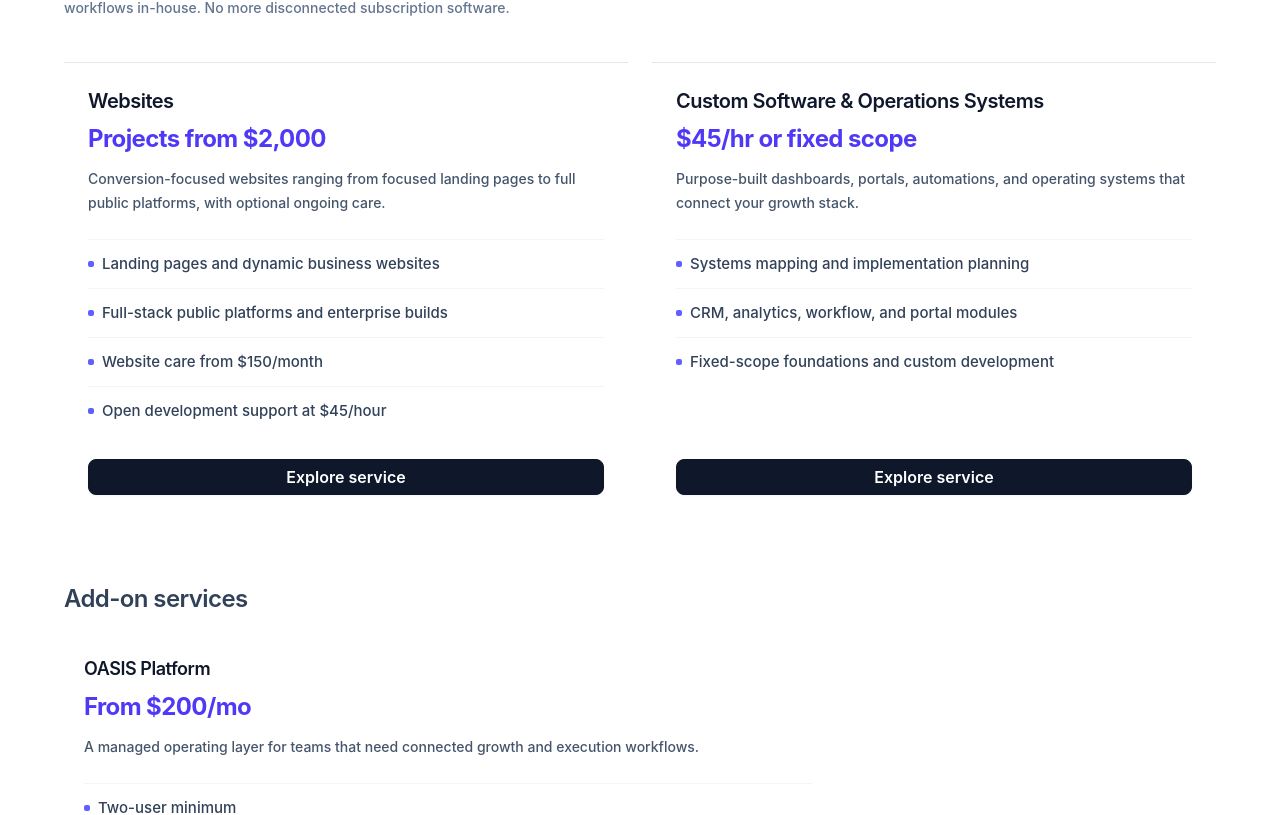
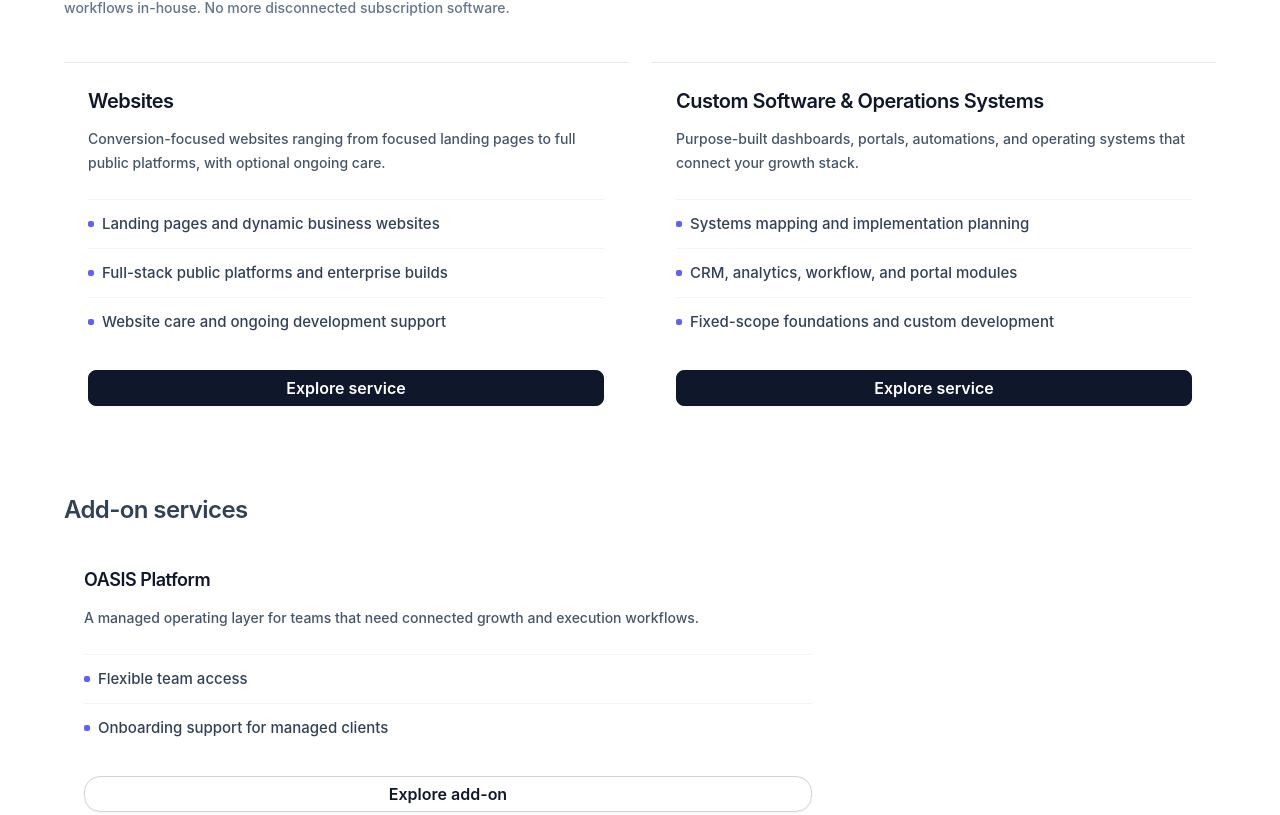
Before and after one commit to VladUsatii/usatii-website, a Next.js app: page / in a window 1280 px wide. Shown: the part 7977-8792 px from the top of the page. Built offline with nearby package versions, Linux system fonts and the light colour scheme.

Commit message:
had to remove pricing because were trying to be airtable partners

```diff
--- a/src/app/_components/hero_three.jsx
+++ b/src/app/_components/hero_three.jsx
@@ -8,117 +8,26 @@ import {
   DialogHeader,
   DialogOverlay,
   DialogTitle,
-  DialogDescription,
   DialogFooter,
   DialogClose,
 } from "@/components/ui/dialog";
 import { motion, AnimatePresence, useReducedMotion } from "framer-motion";
 import Link from "next/link";
-// import { Download } from "lucide-react";
 
 const coreServices = [
-  /* Marketing services hidden from the homepage while USATII leads with custom software.
-  {
-    name: "Content & Channel Operations",
-    price: "Editing from $75",
-    badge: "Core service",
-    summary:
-      "A modular content system for brands that need dependable creative production, publishing, and channel operations.",
-    features: [
-      "• Short-form editing: 1, 10, 20, or 30-video packages",
-      "• Strategy and scripting support from $300/month",
-      "• Multi-platform publishing and channel operations",
-      "• Custom scopes for 31+ videos and mixed deliverables",
-    ],
-    prices: [
-      ["$75", "1 short-form video edit"],
-      ["$650", "10 short-form video edits"],
-      ["$1,100", "20 short-form video edits"],
-      ["$1,500", "30 short-form video edits"],
-      ["Custom", "31+ videos, channel operations, or mixed deliverables"],
-    ],
-  },
-  {
-    name: "Paid Marketing",
-    price: "$450/mo + 20% of ad spend",
-    badge: "Core service",
-    summary:
-      "Performance-driven paid acquisition for brands that need immediate reach, deterministic demand capture, and controlled spend options.",
-    features: [
-      "• Meta ads",
-      "• Campaign setup, management, and reporting",
-      "• A/B testing and budget optimization",
-      "• Creative production scoped separately when needed",
-    ],
-    prices: [
-      ["$450/month", "Base management fee"],
-      ["20%", "Managed ad spend fee"],
-    ],
-  },
-  */
   {
     name: "Websites",
-    price: "Projects from $2,000",
     badge: "Core service",
     summary:
       "Conversion-focused websites ranging from focused landing pages to full public platforms, with optional ongoing care.",
     features: [
       "• Landing pages and dynamic business websites",
       "• Full-stack public platforms and enterprise builds",
-      "• Website care from $150/month",
-      "• Open development support at $45/hour",
-    ],
-    prices: [
-      ["$2,000", "Landing page"],
-      ["$4,000", "Dynamic business website"],
-      ["$12,000", "Full-stack public platform"],
-      ["$40,000+", "Enterprise website"],
+      "• Website care and ongoing development support",
     ],
   },
-  /*
-  {
-    name: "Search Engine Optimization",
-    price: "From $1,000",
-    badge: "Core service",
-    summary:
-      "Technical, local, and multi-market search programs designed around durable organic growth.",
-    features: [
-      "• Technical SEO audits and implementation planning",
-      "• Local, growth, and multi-market monthly programs",
-      "• Location pages, keyword maps, and editorial content",
-    ],
-    prices: [
-      ["$1,000", "Technical SEO audit — one time"],
-      ["$1,250/month", "Local SEO"],
-      ["$2,500/month", "Growth SEO"],
-      ["$4,000/month", "Multi-market SEO"],
-      ["$6,000+/month", "Enterprise SEO"],
-    ],
-  },
-  */
-  /*
-  {
-    name: "Community Management",
-    price: "From $250/channel/mo",
-    badge: "Core service",
-    summary:
-      "Structured monitoring, engagement, moderation, and escalation for branded communities.",
-    features: [
-      "• Monitoring and response support",
-      "• Managed engagement and moderation",
-      "• High-volume and regulated programs available",
-    ],
-    prices: [
-      ["$250/channel/month", "Monitoring"],
-      ["$500/channel/month", "Managed community"],
-      ["$1,000+/channel/month", "High-volume community"],
-      ["Custom", "Regulated community operations"],
-    ],
-  },
-  */
   {
     name: "Custom Software & Operations Systems",
-    price: "$45/hr or fixed scope",
     badge: "Core service",
     summary:
       "Purpose-built dashboards, portals, automations, and operating systems that connect your growth stack.",
@@ -127,77 +36,21 @@ const coreServices = [
       "• CRM, analytics, workflow, and portal modules",
       "• Fixed-scope foundations and custom development",
     ],
-    prices: [
-      ["$45/hour", "Open software development"],
-      ["$1,500", "Systems mapping"],
-      ["$7,500", "Operations-system foundation"],
-      ["Custom", "Modules and larger system classes"],
-    ],
   }
 ];
 
 const addOns = [
   {
     name: "OASIS Platform",
-    price: "From $200/mo",
     summary: "A managed operating layer for teams that need connected growth and execution workflows.",
     features: [
-      "• Two-user minimum",
-      "• Additional users are $100/user/month",
-      "• Reduced onboarding for managed clients",
-    ],
-    prices: [
-      ["$200/month", "2 users"],
-      ["$500/month", "5 users"],
-      ["$1,000/month", "10 users"],
-      ["$750", "Standard onboarding"],
-      ["$250", "Onboarding for managed clients"],
+      "• Flexible team access",
+      "• Onboarding support for managed clients",
     ],
   },
-  /*
-  {
-    name: "Growth Consulting",
-    price: "$850/hr",
-    summary: "Expert advisory for teams needing strategy.",
-    features: [
-      "• Custom growth roadmaps for established enterprises and stakeholders",
-      "• Weekly strategy calls that compound clarity and creativity",
-      "• Frontier business software and marketing insights",
-    ],
-  },
-  */
 ];
 
 const cleanFeature = (text) => text.replace(/^•\s*/, "");
-
-const PriceTable = ({ prices }) => (
-  <div className="mt-6 overflow-hidden border-t border-slate-200 bg-white">
-    <table className="min-w-full">
-      <thead className="bg-slate-50">
-        <tr>
-          <th className="border-b border-slate-200 px-4 py-3 text-left text-sm font-semibold text-slate-700">
-            Price
-          </th>
-          <th className="border-b border-slate-200 px-4 py-3 text-left text-sm font-semibold text-slate-700">
-            What you get
-          </th>
-        </tr>
-      </thead>
-      <tbody>
-        {prices.map(([cost, desc]) => (
-          <tr key={`${cost}-${desc}`} className="hover:bg-slate-50/80">
-            <td className="whitespace-nowrap border-b border-slate-100 px-4 py-3 font-medium text-slate-900">
-              {cost}
-            </td>
-            <td className="border-b border-slate-100 px-4 py-3 text-slate-700">
-              {desc}
-            </td>
-          </tr>
-        ))}
-      </tbody>
-    </table>
-  </div>
-);
 
 function PlanCard({ plan, index, onSelect, featured = false, compact = false }) {
   const reduceMotion = useReducedMotion();
@@ -224,10 +77,6 @@ function PlanCard({ plan, index, onSelect, featured = false, compact = false })
         >
           {plan.name}
         </h3>
-
-        <p className="mt-2 text-2xl font-bold tracking-tight text-indigo-600">
-          {plan.price}
-        </p>
 
         {plan.summary && (
           <p className="mt-3 text-sm leading-6 text-slate-600">{plan.summary}</p>
@@ -292,10 +141,6 @@ function PlanCard2({ plan, index, onSelect, featured = false, compact = false })
           {plan.name}
         </h3>
 
-        <p className="mt-2 text-2xl font-bold tracking-tight text-indigo-600">
-          {plan.price}
-        </p>
-
         {plan.summary && (
           <p className="mt-3 text-sm leading-6 text-slate-600">{plan.summary}</p>
         )}
@@ -358,15 +203,6 @@ export default function HeroThree() {
           We design and build custom websites, dashboards, portals, automations, and operating systems that bring critical workflows in-house. No more disconnected subscription software.
         </p>
       </div>
-        {/* The downloadable guide includes the hidden marketing service catalog.
-        <a
-          href="/guides/usatii-media-comprehensive-price-guide.pdf"
-          download
-          className="inline-flex shrink-0 items-center gap-2 rounded-lg border border-neutral-300 bg-white px-4 py-2.5 text-sm font-medium text-neutral-950 shadow-sm transition-colors hover:border-neutral-950 hover:bg-neutral-50 focus:outline-none focus:ring-2 focus:ring-neutral-950 focus:ring-offset-2"
-        >
-          <Download className="h-4 w-4" aria-hidden="true" />
-          Download full price guide
-        </a> */}
       </div>
 
       <div className="mt-10 grid gap-6 md:grid-cols-2">
@@ -431,9 +267,6 @@ export default function HeroThree() {
                     <DialogTitle className="text-2xl font-bold tracking-tight text-slate-900">
                       {selectedPlan.name}
                     </DialogTitle>
-                    <DialogDescription className="mt-2 text-lg font-semibold text-indigo-600">
-                      {selectedPlan.price}
-                    </DialogDescription>
                   </DialogHeader>
 
                   {selectedPlan.summary && (
@@ -455,8 +288,6 @@ export default function HeroThree() {
                       </li>
                     ))}
                   </ul>
-
-                  {selectedPlan.prices && <PriceTable prices={selectedPlan.prices} />}
 
                   <DialogFooter className="mt-7 flex justify-end gap-2">
                     <DialogClose asChild>
```
